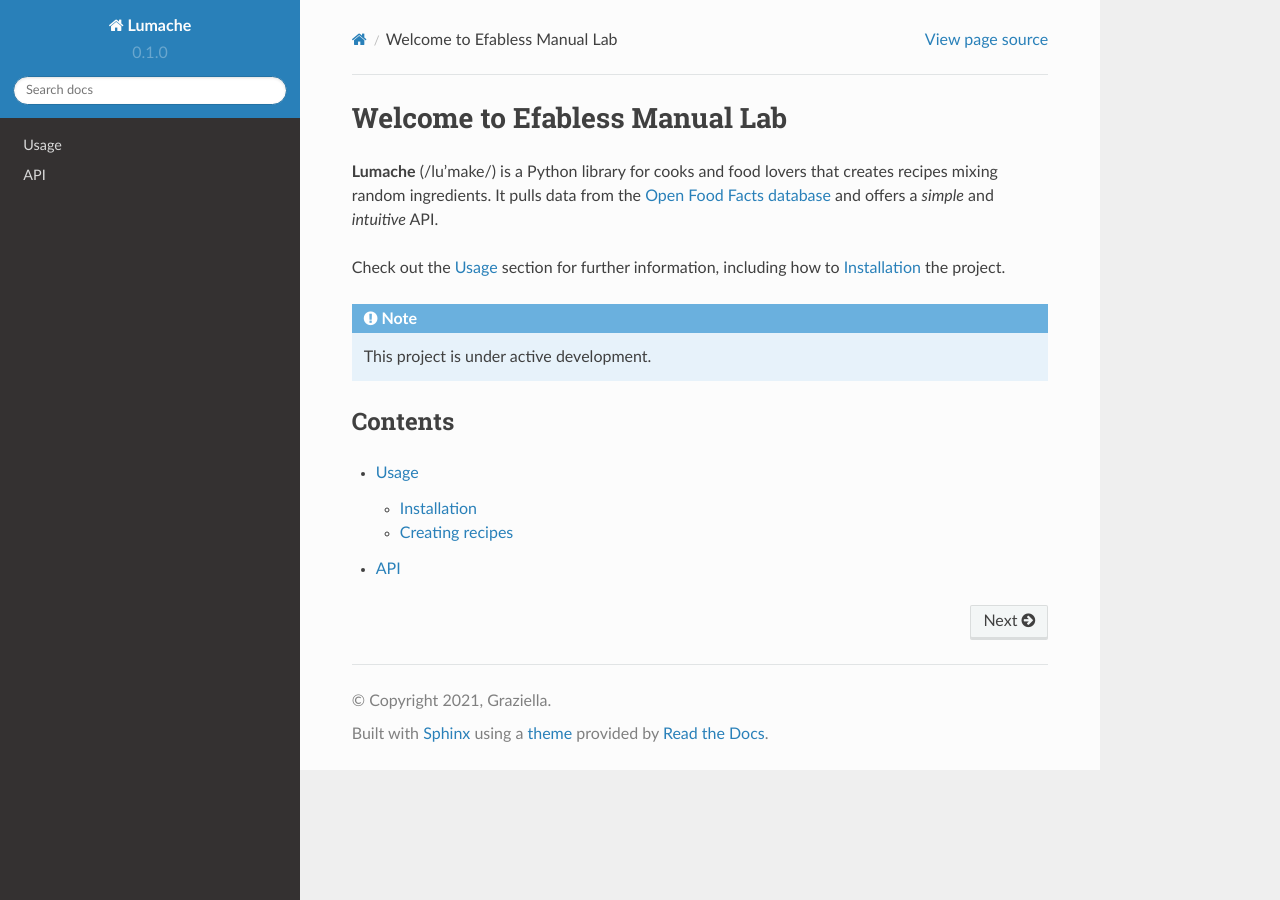
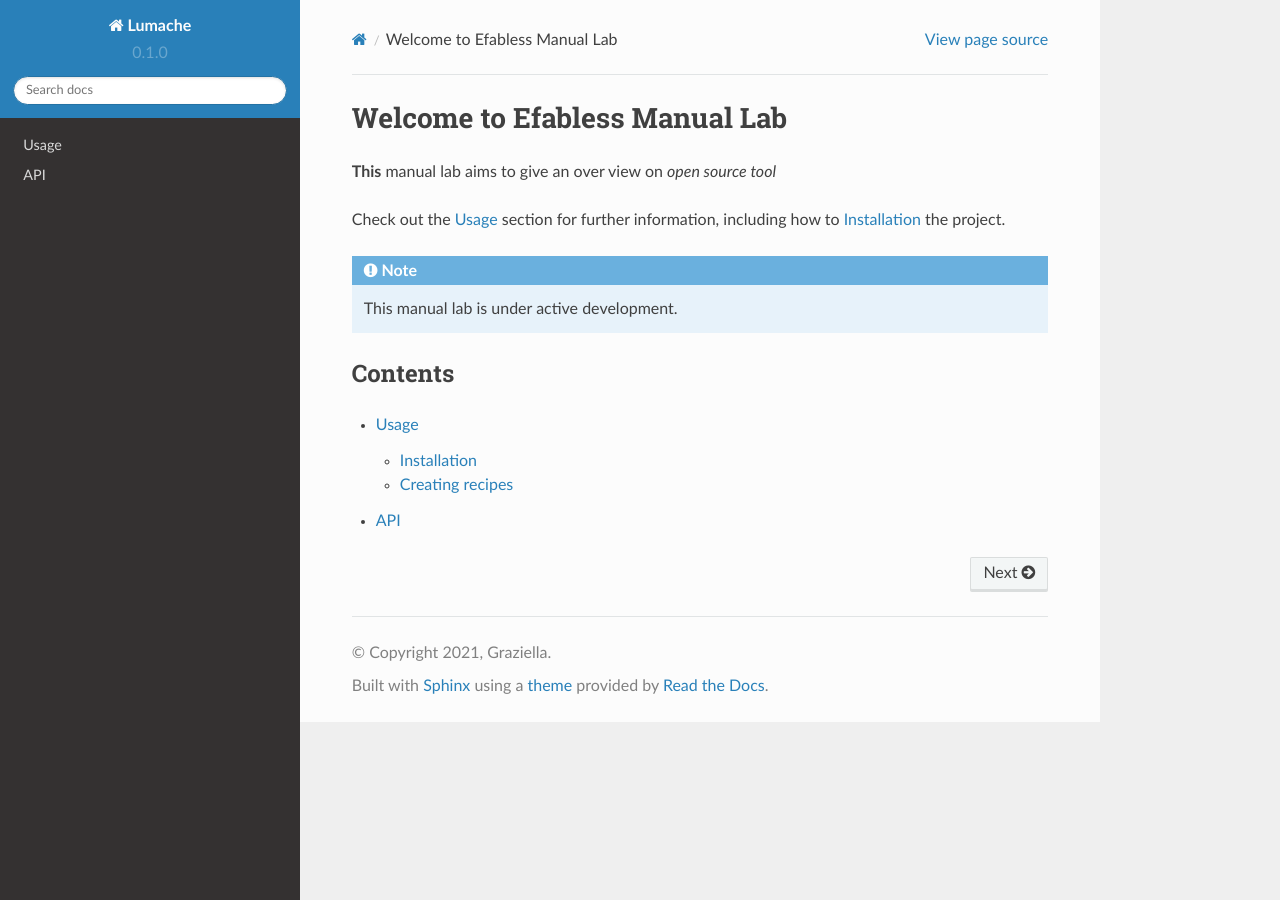
Before and after one commit to Ahmedredamohamed2022/tutorial-lab, a Sphinx documentation site: the page built from docs/source/index.rst, in a window 1280 px wide. Built offline with Sphinx 7.4.7 and the Read the Docs theme 2.0.0, drawn with Linux system fonts in a browser that asks for light colours.

Commit message:
Update index.rst

```diff
--- a/docs/source/index.rst
+++ b/docs/source/index.rst
@@ -1,17 +1,14 @@
 Welcome to Efabless Manual Lab
 ===================================
 
-**Lumache** (/lu'make/) is a Python library for cooks and food lovers
-that creates recipes mixing random ingredients.
-It pulls data from the `Open Food Facts database <https://world.openfoodfacts.org/>`_
-and offers a *simple* and *intuitive* API.
+**This** manual lab aims to give an over view on *open source tool*
 
 Check out the :doc:`usage` section for further information, including
 how to :ref:`installation` the project.
 
 .. note::
 
-   This project is under active development.
+   This manual lab is under active development.
 
 Contents
 --------
```
